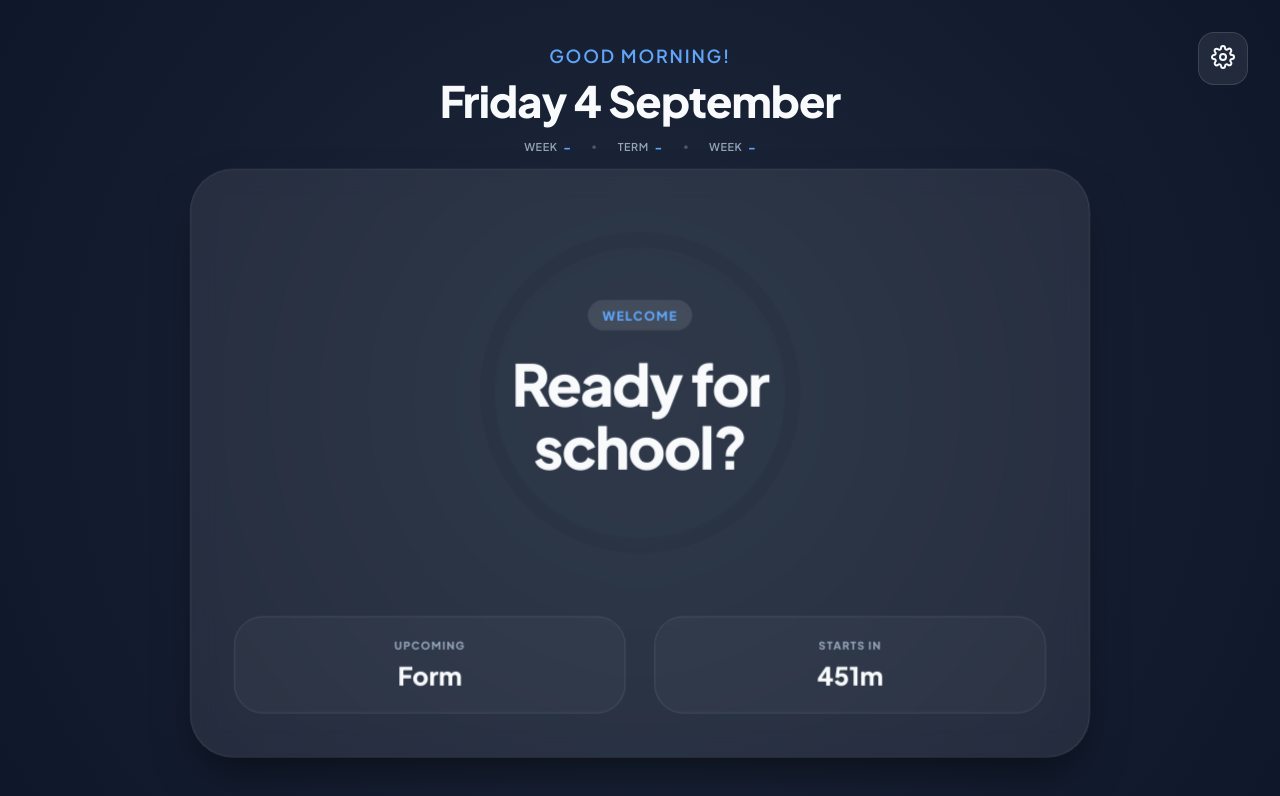
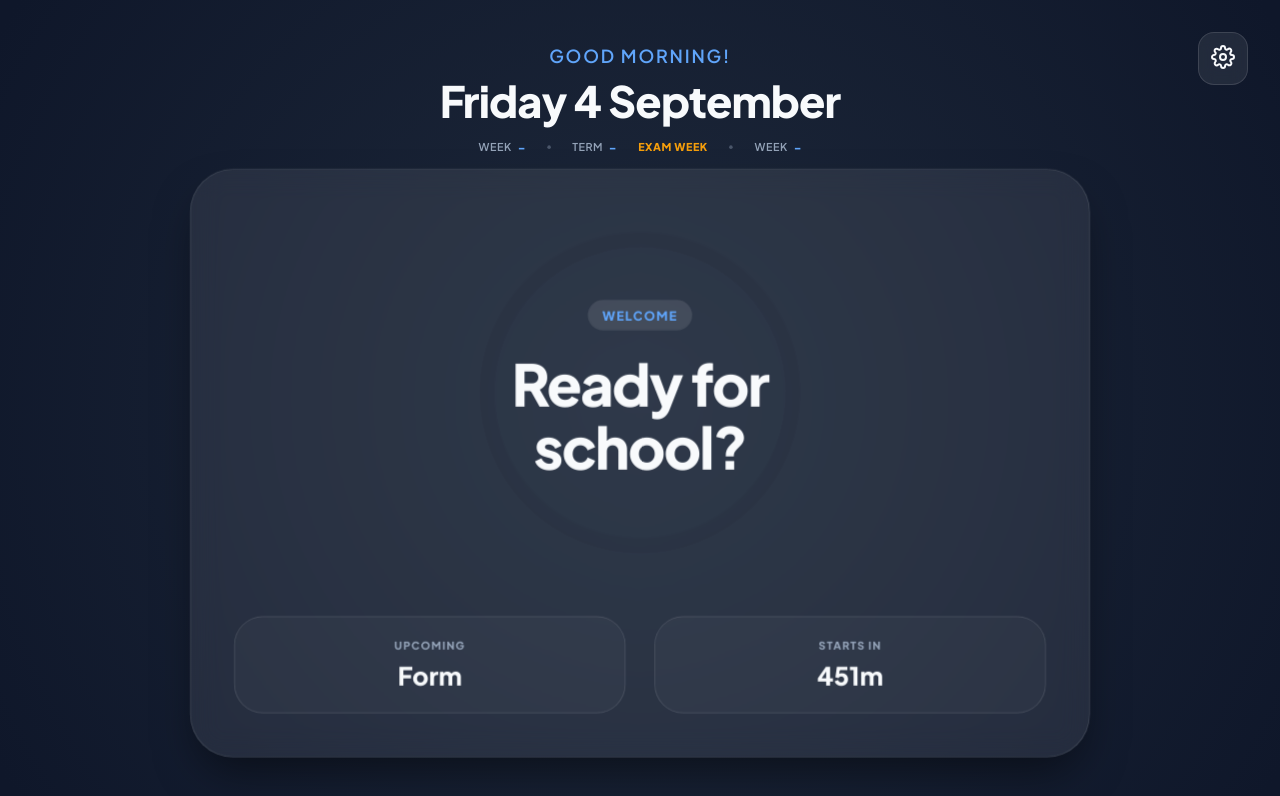
Before and after one commit to RichardViskovic/Burnside-Clock, a plain HTML site: page index.html in a window 1280 px wide. Drawn offline with Linux system fonts and the light colour scheme; no server answers.

Commit message:
add exam week schedule activated by date range

```diff
--- a/index.html
+++ b/index.html
@@ -59,6 +59,8 @@
                 <span class="week-info-item"><span class="week-label">Week</span> <span id="week-rotation" class="week-value">-</span></span>
                 <span class="week-info-sep"></span>
                 <span class="week-info-item"><span class="week-label">Term</span> <span id="week-term" class="week-value">-</span></span>
+                <span class="week-info-sep" id="exam-sep" hidden></span>
+                <span class="week-info-item" id="exam-indicator" hidden><span class="week-value exam-badge">EXAM WEEK</span></span>
                 <span class="week-info-sep"></span>
                 <span class="week-info-item"><span class="week-label">Week</span> <span id="week-number" class="week-value">-</span></span>
             </div>
--- a/script.js
+++ b/script.js
@@ -51,6 +51,27 @@ const SCHEDULE = {
     ]
 };
 
+// Exam week: same schedule every weekday. Add date ranges here to activate.
+const EXAM_WEEKS = [
+    { start: '2026-09-08', end: '2026-09-17' } // Tue 8 Sep - Thu 17 Sep 2026
+];
+
+const EXAM_SCHEDULE = [
+    { name: "Form", start: "08:15", end: "08:30", type: "class" },
+    { name: "Period 1", start: "08:30", end: "09:30", type: "class" },
+    { name: "Period 2", start: "09:30", end: "10:25", type: "class", nextIsBreak: true },
+    { name: "Interval", start: "10:25", end: "10:50", type: "break" },
+    { name: "Period 3", start: "10:50", end: "11:45", type: "class", nextIsBreak: true },
+    { name: "Lunch", start: "11:45", end: "12:40", type: "break" },
+    { name: "Period 4", start: "12:40", end: "13:40", type: "class" },
+    { name: "Period 5", start: "13:40", end: "14:40", type: "class", nextIsBreak: true }
+];
+
+function isExamDay(now) {
+    const today = `${now.getFullYear()}-${String(now.getMonth() + 1).padStart(2, '0')}-${String(now.getDate()).padStart(2, '0')}`;
+    return EXAM_WEEKS.some(w => today >= w.start && today <= w.end);
+}
+
 function timeToSeconds(timeStr) {
     const [hours, minutes] = timeStr.split(':').map(Number);
     return (hours * 3600) + (minutes * 60);
@@ -87,7 +108,11 @@ function updateTimer() {
     const timeUntilEl = document.getElementById('time-until-next');
     const countdownLabelEl = document.getElementById('countdown-label');
 
-    const schedule = SCHEDULE[day];
+    const examActive = isExamDay(now) && day >= 1 && day <= 5;
+    const schedule = examActive ? EXAM_SCHEDULE : SCHEDULE[day];
+
+    document.getElementById('exam-sep').hidden = !examActive;
+    document.getElementById('exam-indicator').hidden = !examActive;
 
     // Dynamic Greeting logic
     let greeting = "Good Morning!";
@@ -122,7 +147,7 @@ function updateTimer() {
 
     if (currentSeconds >= timeToSeconds(schedule[schedule.length - 1].end)) {
         const nextDay = (day % 5) + 1;
-        const nextSched = SCHEDULE[nextDay] || SCHEDULE[1]; // Fallback to Monday if nextDay is weekend
+        const nextSched = examActive ? EXAM_SCHEDULE : (SCHEDULE[nextDay] || SCHEDULE[1]); // Fallback to Monday if nextDay is weekend
         showOutOfSchool("GOODBYE", "School is finished", "Next Class", nextSched[0].start);
         return;
     }
@@ -140,7 +165,7 @@ function updateTimer() {
             let isTransition = false;
 
             // Transition Rule: 5 mins before next class
-            if (!lowStressMode && period.type === "class" && !period.nextIsBreak) {
+            if (period.type === "class" && !period.nextIsBreak) {
                 const transitionStartSec = endSec - 300;
                 if (currentSeconds >= transitionStartSec) {
                     phaseStart = transitionStartSec;
@@ -156,7 +181,7 @@ function updateTimer() {
             // Update UI
             statusEl.innerText = displayStatus;
             periodEl.innerText = displayName;
-            if (isTransition) statusEl.classList.add('transition-mode');
+            if (isTransition && !lowStressMode) statusEl.classList.add('transition-mode');
             else statusEl.classList.remove('transition-mode');
 
             const totalPhase = phaseEnd - phaseStart;
--- a/style.css
+++ b/style.css
@@ -327,6 +327,13 @@ body.light-mode .switch-slider {
     opacity: 0.4;
 }
 
+.exam-badge {
+    color: var(--warning);
+    text-transform: uppercase;
+    letter-spacing: 0.05em;
+    font-size: 0.75rem;
+}
+
 /* Main Card */
 .timer-card {
     background: var(--glass-bg);
```
